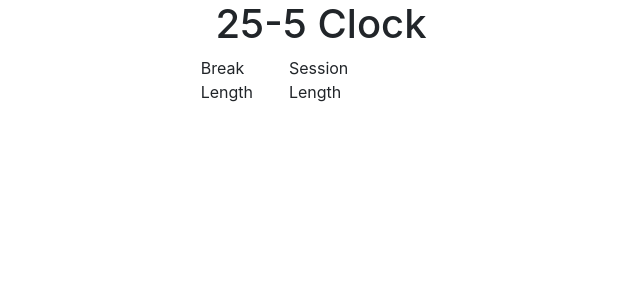
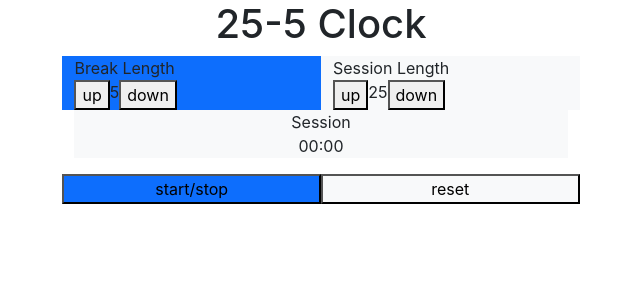
Before and after one commit to AndreyGOIT/25--5-clock-fcc, a React (Create React App) app: page / in a window 1280 px wide. Shown: the top 300 px of the page, without its empty margins (319-959 px from the left). Built offline with nearby package versions, Linux system fonts and the light colour scheme; the HTML template or start-up script is replaced by a standard one.

Commit message:
add state

```diff
--- a/src/App.js
+++ b/src/App.js
@@ -1,16 +1,69 @@
+import { useState, useEffect } from "react";
 import "./App.css";
 
 function App() {
+  const [breakLength, setBreakLength] = useState(5);
+  const [sessionLength, setSessionLength] = useState(25);
+  const [timer, setTimer] = useState(sessionLength * 60);
+  const [isTimerRunning, setIsTimerRunning] = useState(false);
+
+  const handleBreakUp = () => {
+    setBreakLength(breakLength + 1);
+  };
+  const handleBreakDown = () => {
+    setBreakLength(breakLength - 1);
+  };
+  const handleSessionUp = () => {
+    setSessionLength(sessionLength + 1);
+  };
+  const handleSessionDown = () => {
+    setSessionLength(sessionLength - 1);
+  };
+
   return (
     <div className="container d-flex flex-column align-items-center">
       <h1>25-5 Clock</h1>{" "}
       <div className="row">
-        <div id="break-label" className="col-sm-4">
-          Break Length
+        <div id="break-label" className="col-sm-6 bg-primary">
+          <span>Break Length</span>
+          <div className="d-flex">
+            <button onClick={handleBreakUp}>up</button>
+            <span id="break-length">{breakLength}</span>
+            <button onClick={handleBreakDown}>down</button>
+          </div>
         </div>
-        <div id="session-label" className="col-sm-4">
-          Session Length
+        <div id="session-label" className="col-sm-6 bg-light">
+          <span>Session Length</span>
+          <div className="d-flex">
+            <button onClick={handleSessionUp}>up</button>
+            <span id="session-length">{sessionLength}</span>
+            <button onClick={handleSessionDown}>down</button>
+          </div>
         </div>
+        <div className="container ">
+          <div className="d-flex flex-column mb-3">
+            <div
+              id="timer-label"
+              className="col-sm-12 bg-light
+              d-flex
+              justify-content-center align-items-center"
+            >
+              Session
+            </div>
+            <div
+              id="time-left"
+              className="col-sm-12 bg-light d-flex justify-content-center align-items-center"
+            >
+              {}00:00
+            </div>
+          </div>
+        </div>
+        <button id="start_stop" className="col-sm-6 bg-primary">
+          start/stop
+        </button>
+        <button id="reset" className="col-sm-6 bg-light">
+          reset
+        </button>
       </div>
     </div>
   );
```
